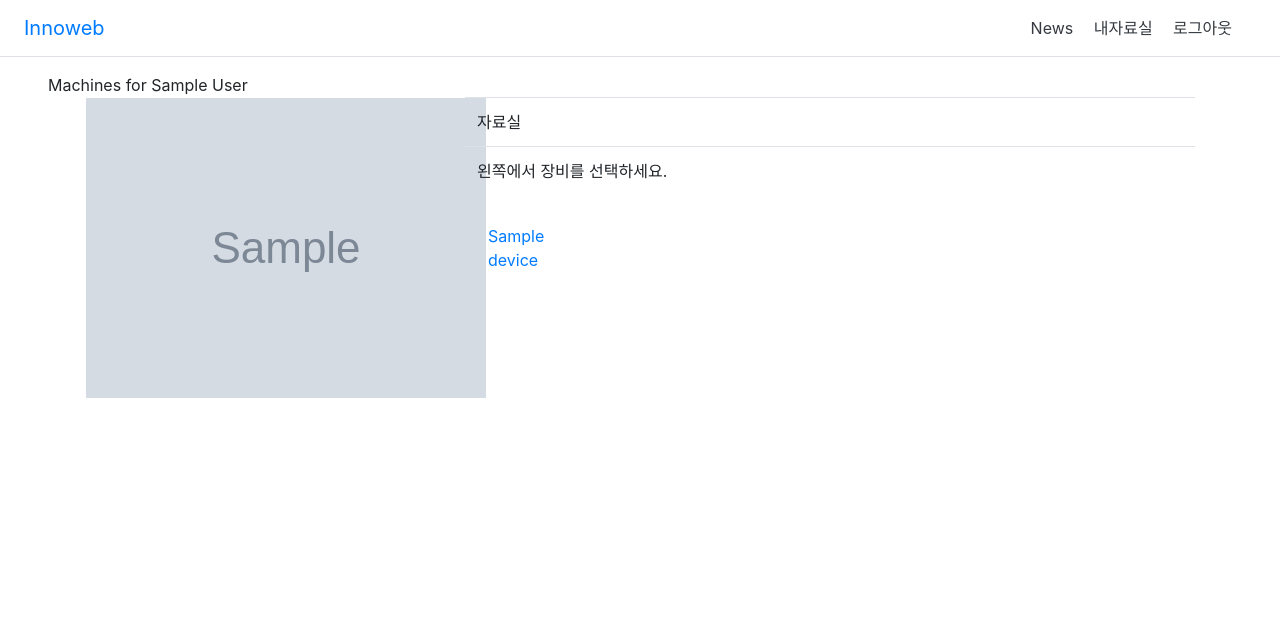
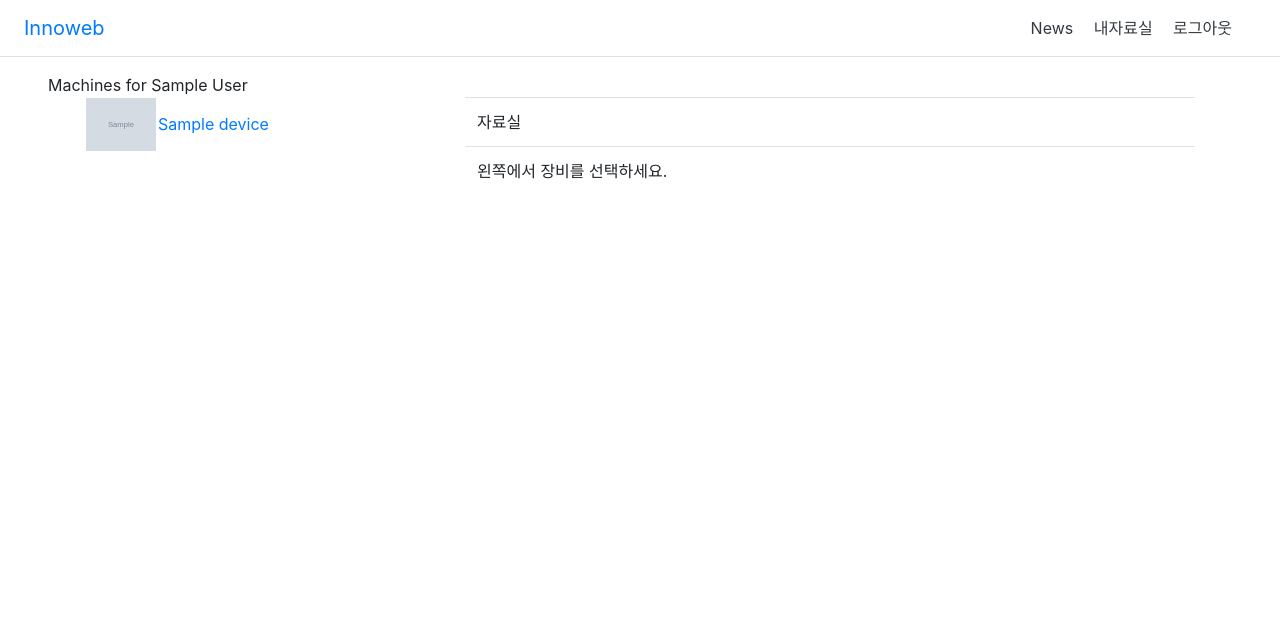
Before and after one commit to progjang/innoweb, a Django app: page /accounts/profile/ in a window 1280 px wide. Shown: the top 638 px of the page. Run offline with Django 3.2, Linux system fonts and the light colour scheme; a user stored in the database is signed in; tables that the repository leaves empty hold one stand-in row (values such as "Sample post"); grey boxes marked "Sample" are stand-in pictures; parts of the project's set-up code (start-up, migrations or seed data) failed here and were passed over; some libraries are stand-ins or nearby versions.

Commit message:
blog:resource_list 장비사진 크기 조정 width 70px

```diff
--- a/accounts/templates/accounts/profile.html
+++ b/accounts/templates/accounts/profile.html
@@ -14,7 +14,7 @@
 
                             <tbody id="device-panel">
                             <tr>
-                                <td><a href="{% url "blog:resource_list" device.id %}"><img src="{{ device.photo.url }}" style="max-length:70px;" /></a></td>
+                                <td><a href="{% url "blog:resource_list" device.id %}"><img src="{{ device.photo.url }}" width="70" /></a></td>
                                 <td><a href="{% url "blog:resource_list" device.id %}">{{ device.name }}</a></td>
                             </tr>
                             </tbody>
```
